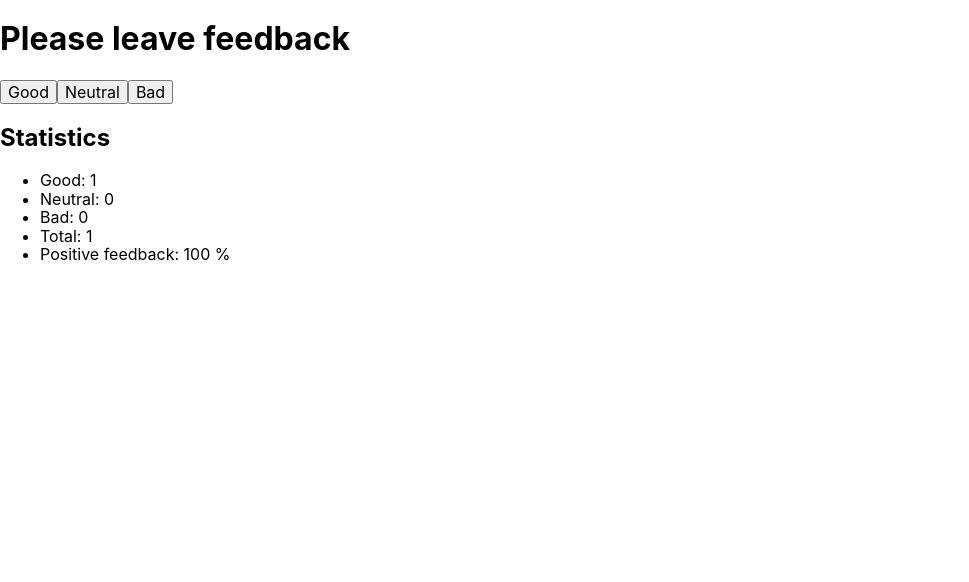
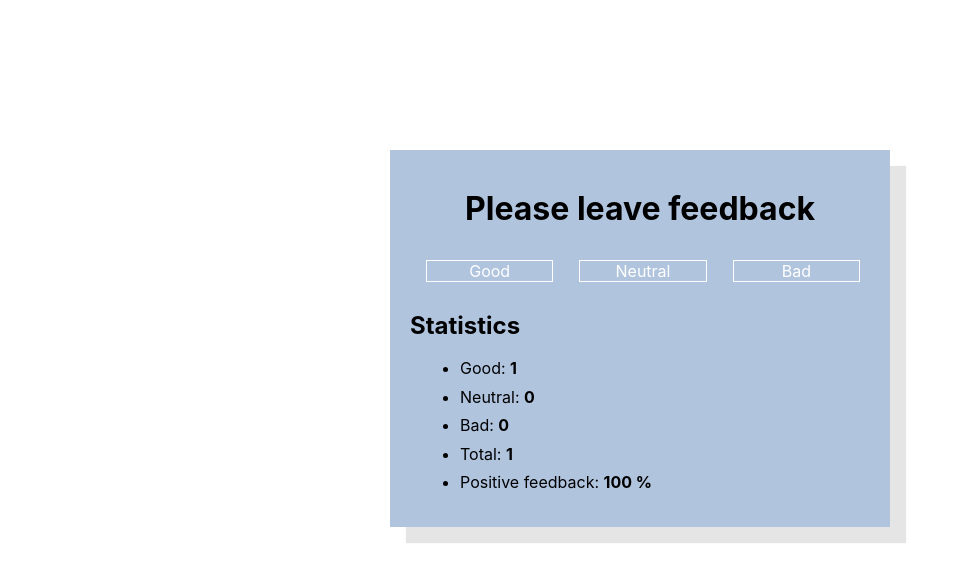
Before and after one commit to fenogen/goit-react-hw-02-feedback, a React (Create React App) app: page / in a window 1280 px wide. Both pictures are taken after a click on the button "Good". Shown: the top 582 px of the page, without its empty margins (0-969 px from the left). Built offline with nearby package versions, Linux system fonts and the light colour scheme.

Commit message:
Добавлена стилизация

```diff
--- a/src/App.css
+++ b/src/App.css
@@ -1,38 +1,54 @@
-.App {
+.section {
+  width: 500px;
+  margin-top: 150px;
+  margin-left: auto;
+  margin-right: auto;
+  padding: 20px;
+
+  background-color: lightsteelblue;
+  box-shadow: 16px 16px 1px rgba(0, 0, 0, 0.1);
+}
+
+.title {
   text-align: center;
 }
 
-.App-logo {
-  height: 40vmin;
-  pointer-events: none;
+.flex__button {
+  display: flex;
+  justify-content: center;
 }
 
-@media (prefers-reduced-motion: no-preference) {
-  .App-logo {
-    animation: App-logo-spin infinite 20s linear;
-  }
+.flex__button > * {
+  cursor: pointer;
+  transition: transform 0.2s ease;
+}
+.flex__button > *:hover {
+  transform: scale(1.3);
 }
 
-.App-header {
-  background-color: #282c34;
-  min-height: 100vh;
-  display: flex;
-  flex-direction: column;
-  align-items: center;
-  justify-content: center;
-  font-size: calc(10px + 2vmin);
-  color: white;
+.button {
+  margin: 10px;
+  width: 150px;
+  outline-color: lightyellow;
+  outline-width: 0px;
+
+  border: 1px solid #fff;
+  color: #fff;
+  background-color: transparent;
+  margin-left: 16px;
+  user-select: none;
+  cursor: pointer;
+  transition: all 0.2s ease;
 }
 
-.App-link {
-  color: #61dafb;
+.button:hover {
+  background-color: #fff;
+  color: lightslategray;
 }
 
-@keyframes App-logo-spin {
-  from {
-    transform: rotate(0deg);
-  }
-  to {
-    transform: rotate(360deg);
-  }
+/* .list_statistic {
+} */
+
+.item {
+  margin: 10px;
 }
--- a/src/App.js
+++ b/src/App.js
@@ -5,6 +5,7 @@ import PropTypes from 'prop-types'
 import Statistics from './components/Statistics'
 import FeedbackOptions from './components/FeedbackOptions'
 import Section from './components/Section'
+import "../src/App.css"
 
 export default class App extends Component {
 
@@ -53,8 +54,8 @@ defaultState = {
 
   render() {
     return (
-      <div className="">
-        <h1>Please leave feedback</h1>
+      <div className="section">
+        <h1 className="title">Please leave feedback</h1>
          <FeedbackOptions
          fnPlus={this.fnPlus}/>
         <h2 fn={this.fnTotal()}>Statistics</h2>                      {/*Запустили ф-ю подсчета суммы для сработки условия рендера*/}
--- a/src/components/FeedbackOptions.js
+++ b/src/components/FeedbackOptions.js
@@ -3,10 +3,10 @@ import PropTypes from 'prop-types'
 
 function FeedbackOptions({fnPlus}) {
     return (
-        <div>
-          <button id="plus" onClick={fnPlus}>Good</button>
-          <button id="neutral" onClick={fnPlus}>Neutral</button>
-          <button id="bad" onClick={fnPlus}>Bad</button>
+        <div className="flex__button">
+          <button className="button" id="plus" onClick={fnPlus}>Good</button>
+          <button className="button" id="neutral" onClick={fnPlus}>Neutral</button>
+          <button className="button" id="bad" onClick={fnPlus}>Bad</button>
         </div>
     )
 }
--- a/src/components/Statistics.js
+++ b/src/components/Statistics.js
@@ -3,12 +3,12 @@ import PropTypes from 'prop-types'
 
 function Statistics({state, fnPositivePerсent, fnTotal}) {
     return (
-        <ul>
-        <li>Good: {state.good}</li>
-        <li>Neutral: {state.neutral}</li>
-        <li>Bad: {state.bad}</li>
-        <li>Total: {fnTotal()}</li>                                               {/*//----->  запустили ф-ю при отрисовке*/}
-        <li>Positive feedback: {fnPositivePerсent()} %</li>                       {/*//----->  запустили ф-ю при отрисовке*/}
+        <ul className="list_statistic">
+        <li className="item">Good: <b>{state.good}</b></li>
+        <li className="item">Neutral: <b>{state.neutral}</b></li>
+        <li className="item">Bad: <b>{state.bad}</b></li>
+        <li className="item">Total: <b>{fnTotal()}</b></li>                                               {/*//----->  запустили ф-ю при отрисовке*/}
+        <li className="item">Positive feedback: <b>{fnPositivePerсent()} %</b></li>                       {/*//----->  запустили ф-ю при отрисовке*/}
         </ul>
     )
 }
```
